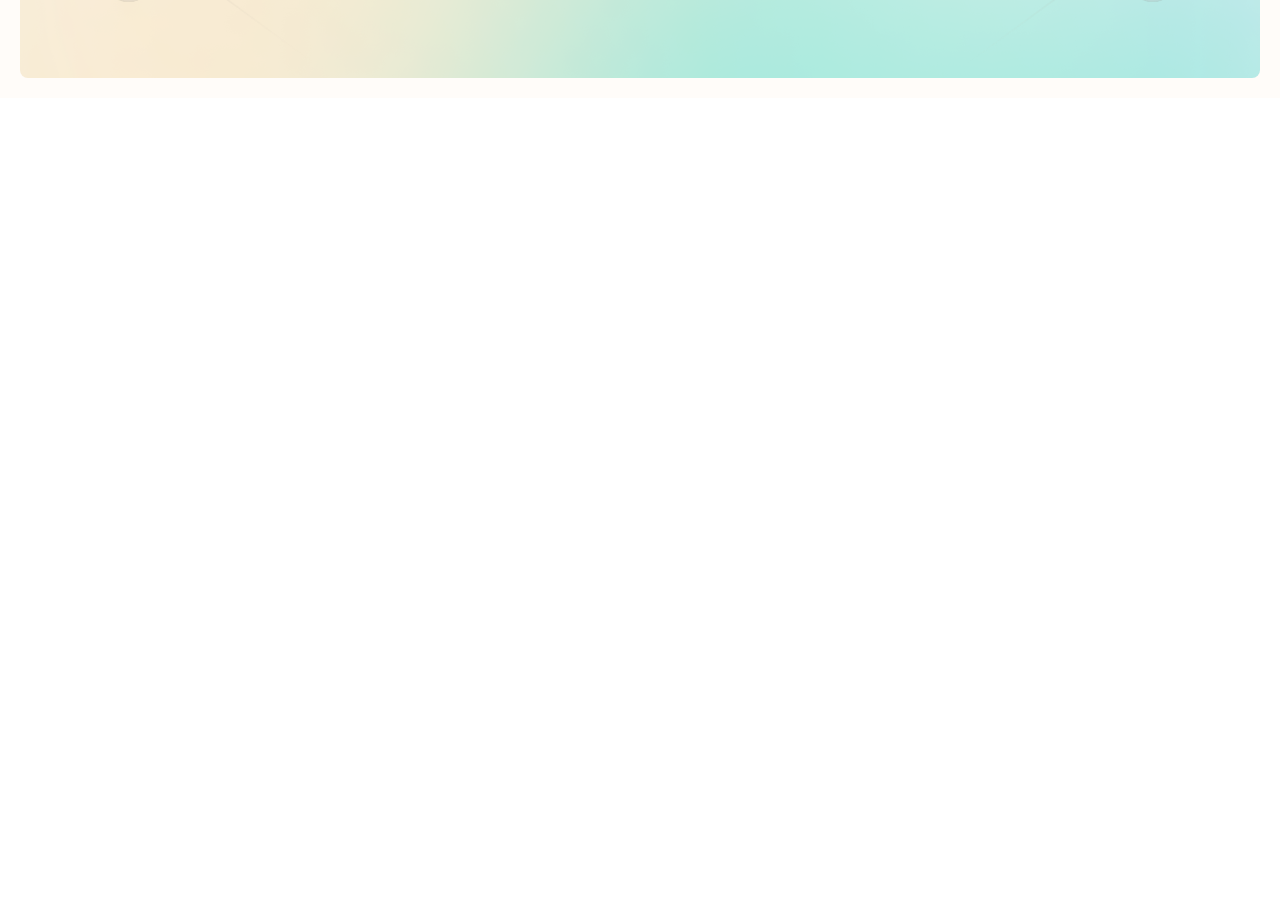
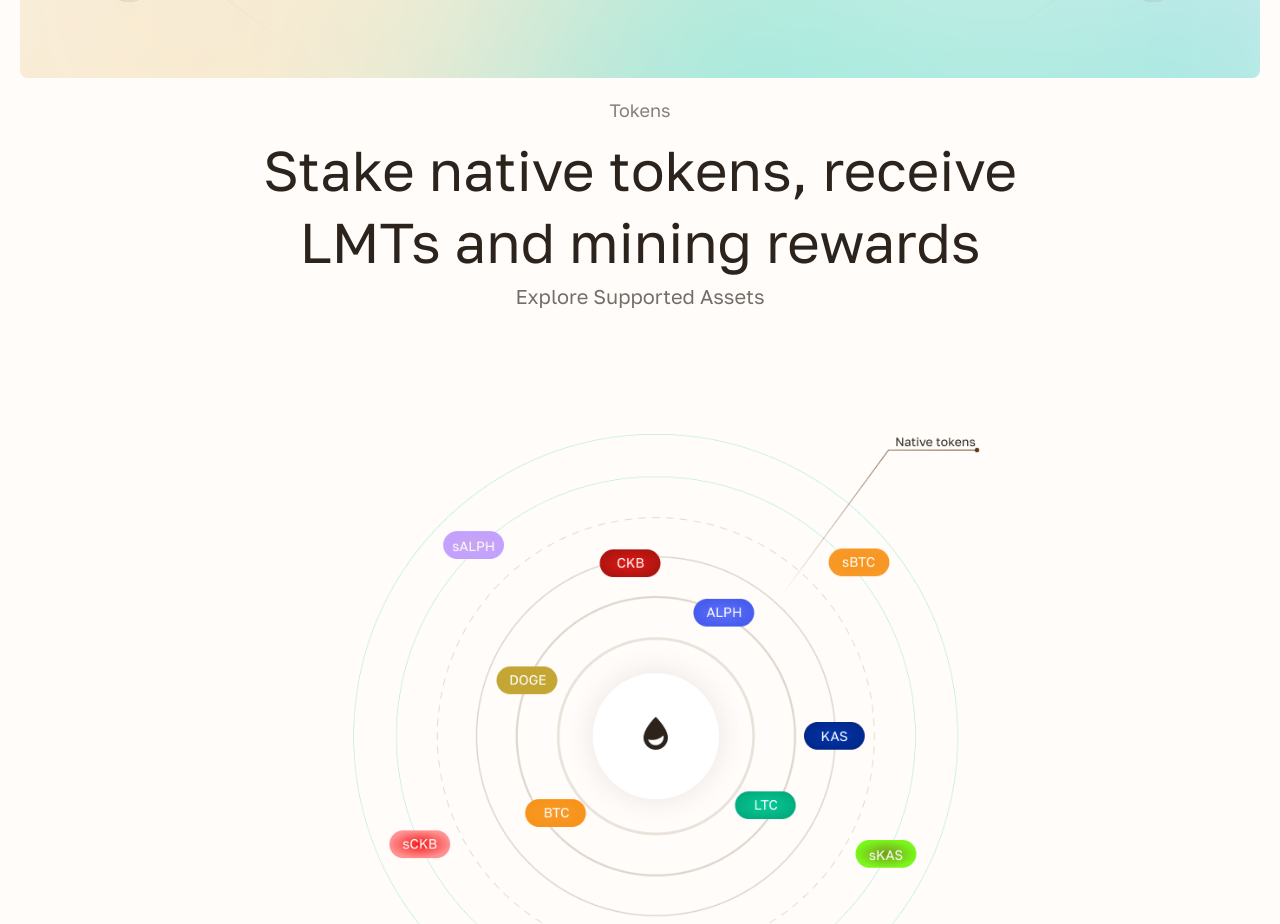
Before and after one commit to minedfi-protocol/landing, a Next.js app: page / in a window 1280 px wide. Shown: the part 688-1612 px from the top of the page. Before the commit the page ends 800 px from the top, so only its background shows below. Built offline with nearby package versions, Linux system fonts and the light colour scheme.

Commit message:
feat: add TokenSection component and integrate it into the homepage

```diff
--- a/src/app/page.tsx
+++ b/src/app/page.tsx
@@ -1,10 +1,12 @@
 import Navbar from '@/components/Navbar/Navbar'
 import { HeaderSection } from '@/sections/HeaderSection'
+import { TokenSection } from '@/sections/TokenSection'
 export default function Home() {
   return (
     <div className='min-h-screen min-w-screen'>
       <Navbar />
       <HeaderSection />
+      <TokenSection />
     </div>
   )
 }
--- /dev/null
+++ b/src/sections/TokenSection.tsx
@@ -0,0 +1,42 @@
+'use client'
+import React from 'react'
+import Image from 'next/image'
+
+export const TokenSection = () => {
+  return (
+    <section className='relative flex flex-col items-center px-5 pb-5 gap-16 w-full bg-[#FFFCF9] overflow-hidden'>
+      <div>
+        <p className='text-mobile-label md:text-desktop-label  text-center text-light-gray'>
+          Tokens
+        </p>
+        <h2 className='text-mobile-h2 lg:text-desktop-h2 text-neutral-60 text-center lg:w-[800px] mt-[12px]'>
+          Stake native tokens, receive LMTs and mining rewards
+        </h2>
+        <p className='text-neutral-40 text-mobile-subtitle lg:text-desktop-subtitle lg:w-[800px] text-center mt-[8px]'>
+          Explore Supported Assets
+        </p>
+      </div>
+      <div className='mt-[64px]'>
+        <div className='block md:hidden'>
+          <Image
+            src='/assets/images/Token-Graphic-Mobile.png'
+            alt='Info graphic about tokens'
+            width={375}
+            height={386}
+            priority
+          />
+        </div>
+
+        <div className='hidden md:block'>
+          <Image
+            src='/assets/images/Token-Graphic.png'
+            alt='Info graphic about tokens'
+            width={679}
+            height={697}
+            priority
+          />
+        </div>
+      </div>
+    </section>
+  )
+}
--- a/tailwind.config.ts
+++ b/tailwind.config.ts
@@ -31,6 +31,7 @@ const config: Config = {
         'dark-blue': '#78A6E3',
         'light-pink': '#E1C7F3',
         'dark-pink': '#B07DE0',
+        'light-gray': '#867F77',
         yellow: '#F9EDD8'
       },
       fontSize: {
```
Also changed, not shown: public/assets/images/Token-Graphic-Mobile.png (added), public/assets/images/Token-Graphic.png (added).
